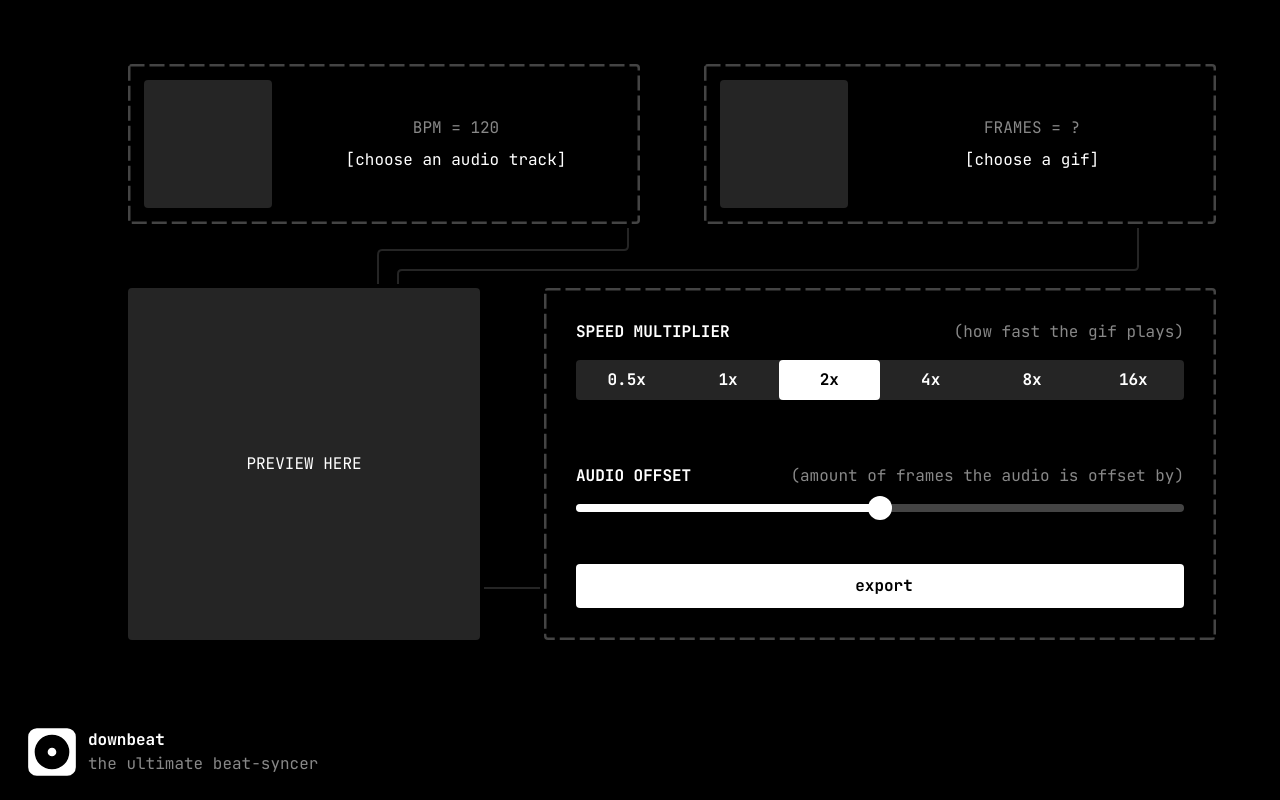
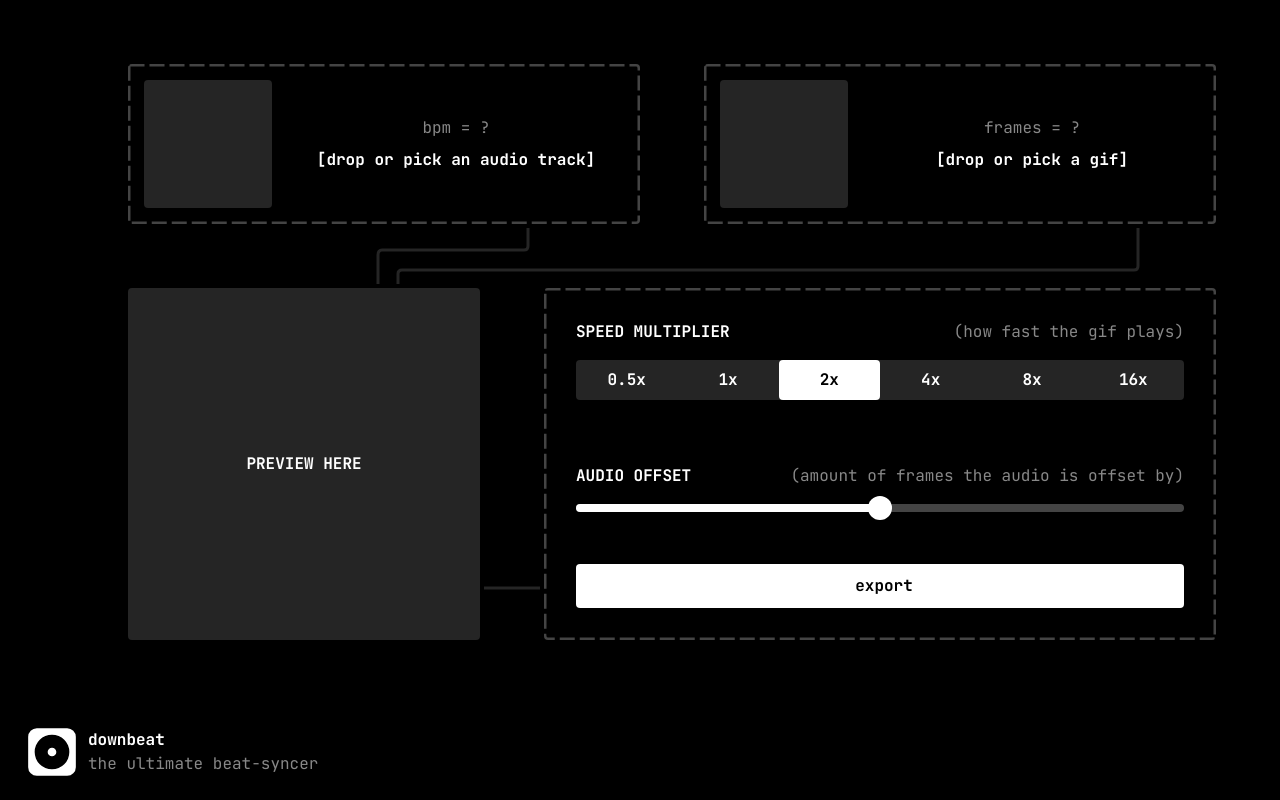
Before and after one commit to deltea/downbeat, a SvelteKit app: page / in a window 1280 px wide. Built offline with nearby package versions, Linux system fonts and the light colour scheme.

Commit message:
music and gif uploads work!

```diff
--- /dev/null
+++ b/src/lib/components/FilePicker.svelte
@@ -0,0 +1,80 @@
+<script lang="ts">
+  import type { Snippet } from "svelte";
+
+  let {
+    children,
+    validFileTypes,
+    onUpload = (file: File) => console.log("uploaded file: ", file.name),
+    placeholderIcon,
+    previewSrc
+  }: {
+    children: Snippet,
+    validFileTypes: string[],
+    onUpload?: (file: File) => void,
+    placeholderIcon: string,
+    previewSrc?: string | null
+  } = $props();
+
+  let fileInput: HTMLInputElement;
+
+  function fileInputChange(e: Event) {
+    const target = e.target as HTMLInputElement;
+    const files = target.files;
+
+    if (files && files.length > 0) {
+      console.log(files[0]);
+      onUpload(files[0]);
+    } else {
+      console.error("no file selected");
+    }
+  }
+
+  function onDrop(e: DragEvent) {
+    e.preventDefault();
+    const files = e.dataTransfer?.files;
+    if (files && files.length > 0) {
+      if (validFileTypes.includes(files[0].type)) {
+        console.log(files[0]);
+        onUpload(files[0]);
+      } else {
+        console.error("invalid file type");
+      }
+    } else {
+      console.error("no file dropped");
+    }
+  }
+</script>
+
+<button
+  onclick={() => fileInput.click()}
+  ondrop={onDrop}
+  ondragover={e => e.preventDefault()}
+  class="dashed h-[10rem] w-[32rem] flex gap-4 items-center text-faded rounded-sm cursor-pointer p-4 outline-none hover:scale-[101%] active:scale-100 duration-100 bg-bg"
+>
+  {#if previewSrc}
+    <div class="bg-cover h-full aspect-square bg-center rounded-sm" style:background-image="url('{previewSrc}')"></div>
+  {:else}
+    <!-- TODO: make placeholder image actually show -->
+    <div class="flex justify-center items-center h-full aspect-square rounded-sm bg-surface text-surface-0">
+      <iconify-icon icon={placeholderIcon} class="text-[3rem]"></iconify-icon>
+    </div>
+  {/if}
+
+  {@render children()}
+
+  <!-- <div class="flex flex-col gap-2 w-full">
+    <span class="text-muted">BPM = 120</span>
+    <span>[choose an audio track]</span>
+  </div> -->
+</button>
+
+<input
+  onchange={fileInputChange}
+  bind:this={fileInput}
+  accept={validFileTypes.join(",")}
+  type="file"
+  name="music"
+  id="music"
+  class="hidden"
+  multiple={false}
+/>
--- a/src/lib/components/Nav.svelte
+++ b/src/lib/components/Nav.svelte
@@ -1,6 +1,7 @@
 <script lang="ts">
   import { muted, theme } from "$lib/stores";
   import { availableThemes } from "$lib/themes";
+  import { onDestroy } from "svelte";
 
   let { bpm }: { bpm: number } = $props();
   let boombox: HTMLDivElement;
@@ -11,14 +12,20 @@
 
     if (beatInterval) clearInterval(beatInterval);
     beatInterval = setInterval(() => {
+      if (!boombox) return;
       console.log("🎵 beat detected!");
       boombox.style.scale = "1.3";
       boombox.style.transitionDuration = "0ms";
       setTimeout(() => {
+        if (!boombox) return;
         boombox.style.scale = "1";
         boombox.style.transitionDuration = "100ms";
       }, 100);
     }, 60 / bpm * 1000);
+  });
+
+  onDestroy(() => {
+    if (beatInterval) clearInterval(beatInterval);
   });
 </script>
 
--- a/src/lib/index.ts
+++ b/src/lib/index.ts
@@ -1 +1,45 @@
-// place files you want to import through the `$lib` alias in this folder.
+import { parseBlob } from "music-metadata";
+import musicTempo from "music-tempo";
+const { MusicTempo } = musicTempo;
+
+// TODO: fix music-tempo
+export async function extractBPM(audioCtx: AudioContext, track: File) {
+  let bpm: number;
+
+  const obj = await import("bpm-detective");
+  const detect = obj.default;
+
+  const buffer = await track.arrayBuffer();
+  const data = await audioCtx.decodeAudioData(buffer);
+
+  try {
+    const channelData = data.getChannelData(0);
+    const audioData = Array.from(channelData);
+    const hopSize = data.sampleRate / 100;
+
+    const mt = new MusicTempo(audioData, { hopSize});
+    const tempo = Math.round(mt.tempo);
+    console.log(`music-tempo: ${tempo}`);
+
+    bpm = tempo;
+  } catch (error) {
+    console.warn("music-tempo failed:", error);
+    const detective = detect(data);
+    console.log(`detective: ${detective}`);
+    bpm = detective;
+  }
+
+  return bpm;
+}
+
+export async function extractCoverImage(track: File) {
+  const parsed = await parseBlob(track);
+  if (parsed.common.picture && parsed.common.picture.length > 0) {
+    const picture = parsed.common.picture[0];
+    const blob = new Blob([picture.data], { type: picture.format });
+    return URL.createObjectURL(blob);
+  } else {
+    console.log("no cover art found for track");
+    return null;
+  }
+}
--- a/src/routes/+layout.svelte
+++ b/src/routes/+layout.svelte
@@ -1,8 +1,6 @@
 <script lang="ts">
   import "iconify-icon";
 	import "../app.css";
-
-  import Nav from "$components/Nav.svelte";
 
 	let { children } = $props();
 </script>
--- a/src/routes/+page.svelte
+++ b/src/routes/+page.svelte
@@ -1,7 +1,11 @@
 <script lang="ts">
+  import { onDestroy, onMount } from "svelte";
+  import { Slider } from "bits-ui";
+  import { extractBPM, extractCoverImage } from "$lib";
+
   import Nav from "$components/Nav.svelte";
   import Radio from "$components/Radio.svelte";
-  import { Slider } from "bits-ui";
+  import FilePicker from "$components/FilePicker.svelte";
 
   const SPEEDS = [
     { value: 0.5, label: "0.5x" },
@@ -11,43 +15,104 @@
     { value: 8, label: "8x" },
     { value: 16, label: "16x" }
   ];
+
+  // audio stuff
+  let audioElement: HTMLAudioElement;
+  let audioCtx: AudioContext;
+  let source: MediaElementAudioSourceNode;
+
+  let musicFile: File | null = $state(null);
+  let musicCoverSrc: string | null = $state(null);
+  let isLoadingBPM = $state(false);
+  let bpm: number | null = $state(null);
+
+  let gifFile: File | null = $state(null);
+  let gifSrc: string | null = $state(null);
+
+  function onGifUpload(file: File) {
+    gifFile = file;
+    gifSrc = URL.createObjectURL(file);
+  }
+
+  async function onMusicUpload(file: File) {
+    musicFile = file;
+
+    await audioCtx.resume();
+    audioElement.src = URL.createObjectURL(file);
+    audioElement.play();
+
+    musicCoverSrc = await extractCoverImage(file);
+
+    isLoadingBPM = true;
+    bpm = await extractBPM(audioCtx, file);
+    console.log("bpm found: ", bpm);
+    isLoadingBPM = false;
+  }
+
+  onMount(() => {
+    audioElement = document.createElement("audio");
+    audioCtx = new AudioContext();
+    source = audioCtx.createMediaElementSource(audioElement);
+    source.connect(audioCtx.destination);
+  });
+
+  onDestroy(() => {
+    if (audioCtx) audioCtx.close();
+  });
 </script>
 
 <div class="grow flex flex-col items-center py-16 gap16 relative">
   <!-- top row -->
   <div class="flex justify-center gap-16 w-full">
-    <button class="dashed h-[10rem] w-[32rem] flex gap-4 items-center text-faded rounded-sm cursor-pointer p-4 outline-none hover:scale-[101%] active:scale-100 duration-100 bg-bg">
-      <div class="bg-surface rounded-sm h-full aspect-square"></div>
+    <FilePicker
+      previewSrc={musicCoverSrc}
+      placeholderIcon="mingcute:music-fill"
+      onUpload={onMusicUpload}
+      validFileTypes={["audio/mpeg", "audio/wav", "audio/ogg"]}
+    >
       <div class="flex flex-col gap-2 w-full">
-        <span class="text-muted">BPM = 120</span>
-        <span>[choose an audio track]</span>
+        <span class="text-muted">
+          {#if isLoadingBPM}
+            <span class="inline-flex items-center gap-4">
+              <iconify-icon icon="tdesign:loading" class="animate-spin text-base"></iconify-icon>
+              LOADING BPM...
+            </span>
+          {:else}
+            bpm = {bpm ? bpm : "?"}
+          {/if}
+        </span>
+        <span class="px-2 font-bold">{musicFile ? musicFile.name : "[drop or pick an audio track]"}</span>
       </div>
-    </button>
+    </FilePicker>
 
-    <button class="dashed h-[10rem] w-[32rem] flex gap-4 items-center text-faded rounded-sm cursor-pointer p-4 outline-none hover:scale-[101%] active:scale-100 duration-100 bg-bg">
-      <div class="bg-surface rounded-sm h-full aspect-square"></div>
+    <FilePicker
+      previewSrc={gifSrc}
+      placeholderIcon="mingcute:pic-2-fill"
+      onUpload={onGifUpload}
+      validFileTypes={["image/gif"]}
+    >
       <div class="flex flex-col gap-2 w-full">
-        <span class="text-muted">FRAMES = ?</span>
-        <span>[choose a gif]</span>
+        <span class="text-muted">frames = ?</span>
+        <span class="px-2 font-bold">{gifFile ? gifFile.name : "[drop or pick a gif]"}</span>
       </div>
-    </button>
+    </FilePicker>
   </div>
 
   <!-- connector lines -->
   <svg height="64" width="100%" xmlns="http://www.w3.org/2000/svg">
-    <path d="M500 4 L500 22 Q500 26 496 26 L254 26 Q250 26 250 31 L250 60" style="fill: none; stroke: var(--color-surface); stroke-width: 2" />
-    <path d="M1010 4 L1010 42 Q1010 46 1006 46 L274 46 Q270 46 270 50 L270 60" style="fill: none; stroke: var(--color-surface); stroke-width: 2" />
+    <path d="M400 4 L400 22 Q400 26 396 26 L254 26 Q250 26 250 31 L250 60" style="fill: none; stroke: var(--color-surface); stroke-width: 3" />
+    <path d="M1010 4 L1010 42 Q1010 46 1006 46 L274 46 Q270 46 270 50 L270 60" style="fill: none; stroke: var(--color-surface); stroke-width: 3" />
   </svg>
 
   <!-- bottom row -->
   <div class="flex justify-center gap16 w-full grow">
-    <div class="bg-surface flex justify-center items-center h-full aspect-square rounded-sm">
+    <div class="bg-surface font-bold flex justify-center items-center h-full aspect-square rounded-sm">
       PREVIEW HERE
     </div>
 
     <!-- connector line -->
     <svg height="100%" width="64" xmlns="http://www.w3.org/2000/svg">
-      <path d="M4 300 L60 300" style="fill: none; stroke: var(--color-surface); stroke-width: 2" />
+      <path d="M4 300 L60 300" style="fill: none; stroke: var(--color-surface); stroke-width: 3" />
     </svg>
 
     <div class="dashed h-full flex flex-col justify-between grow rounded-sm p-8 bg-bg">
```
